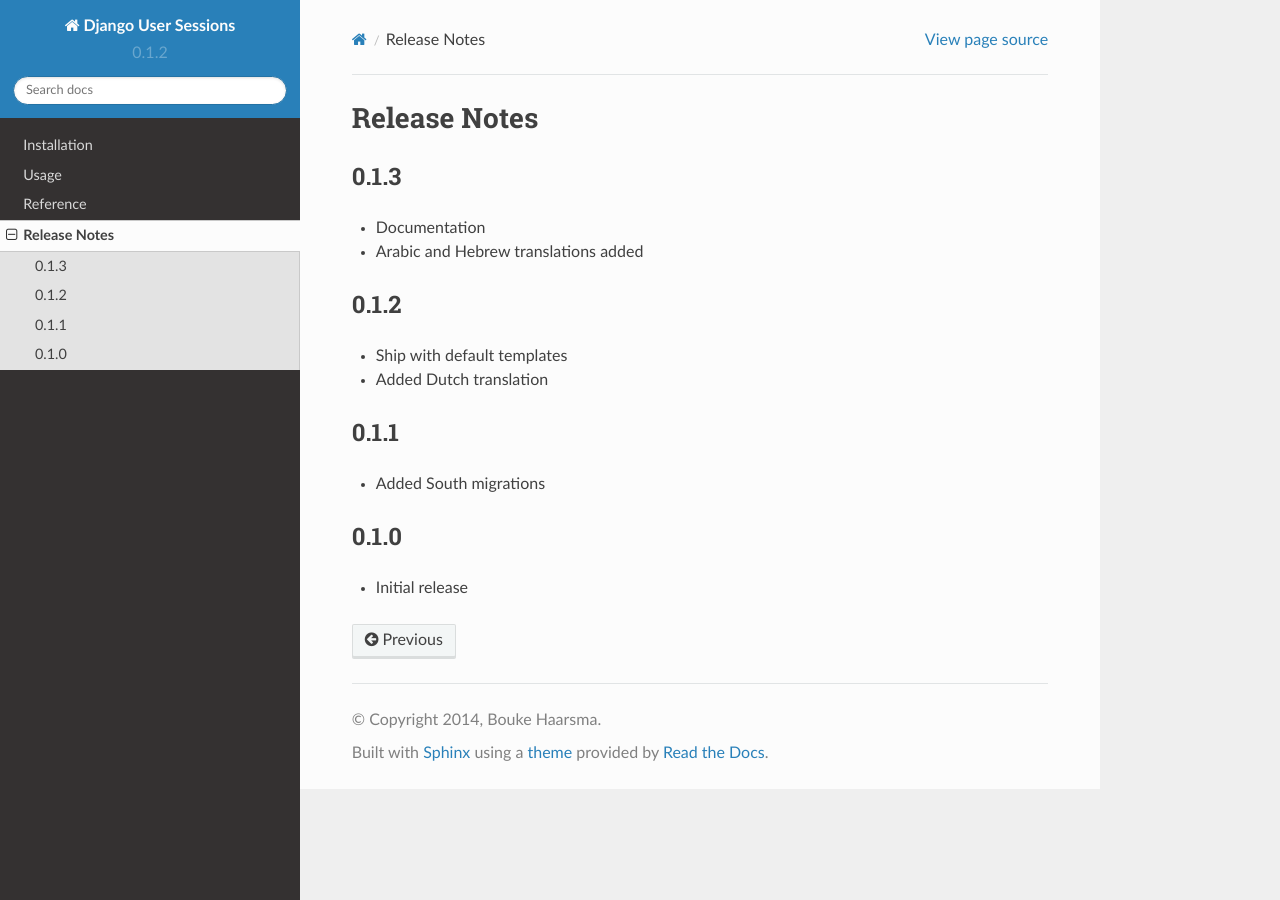
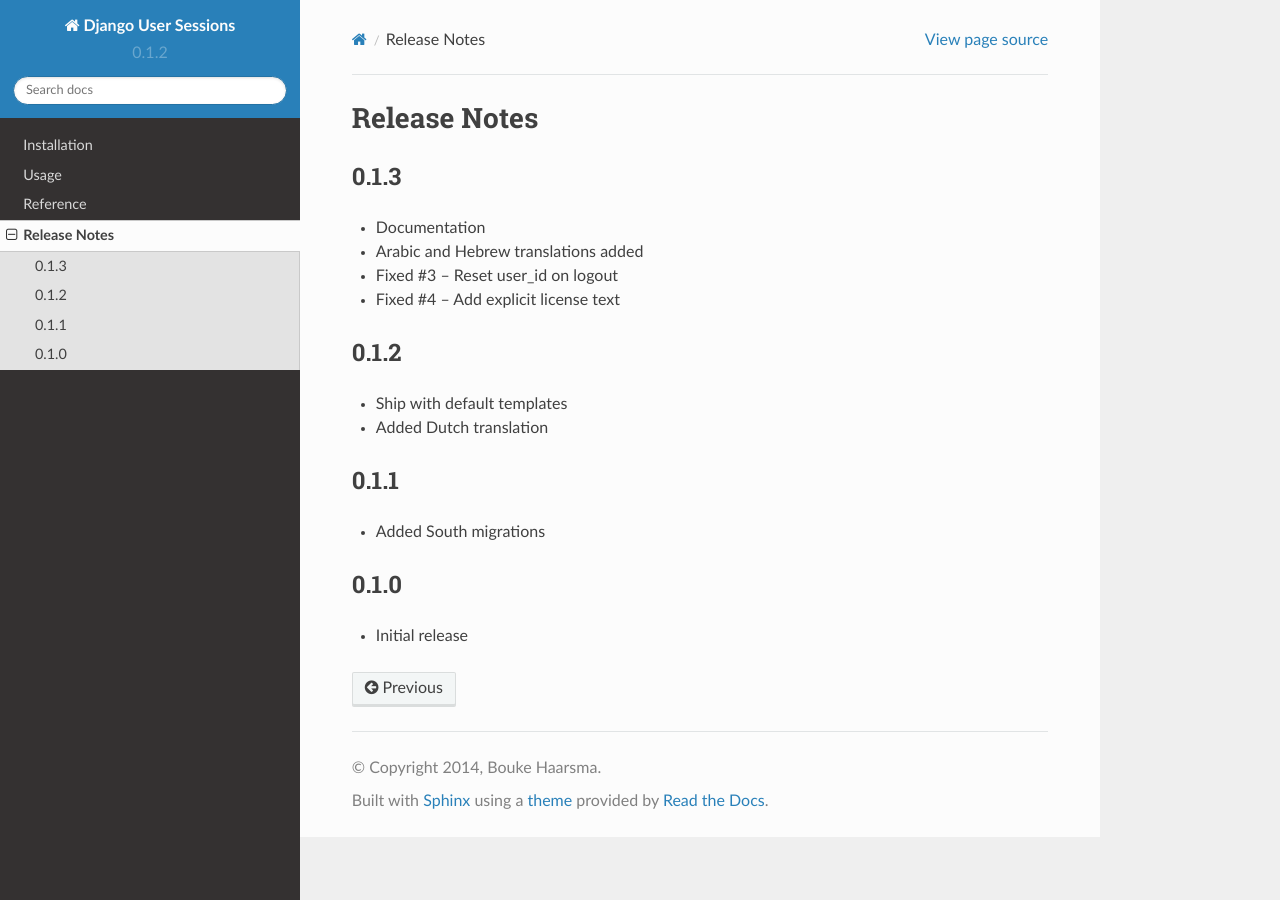
Before and after one commit to jazzband/django-user-sessions, a Sphinx documentation site: the page built from docs/release-notes.rst, in a window 1280 px wide. Built offline with Sphinx 7.4.7 and the Read the Docs theme 2.0.0, drawn with Linux system fonts in a browser that asks for light colours.

Commit message:
Updated release notes

```diff
--- a/docs/release-notes.rst
+++ b/docs/release-notes.rst
@@ -5,6 +5,8 @@
 -----
 * Documentation
 * Arabic and Hebrew translations added
+* Fixed #3 -- Reset user_id on logout
+* Fixed #4 -- Add explicit license text
 
 0.1.2
 -----
```
